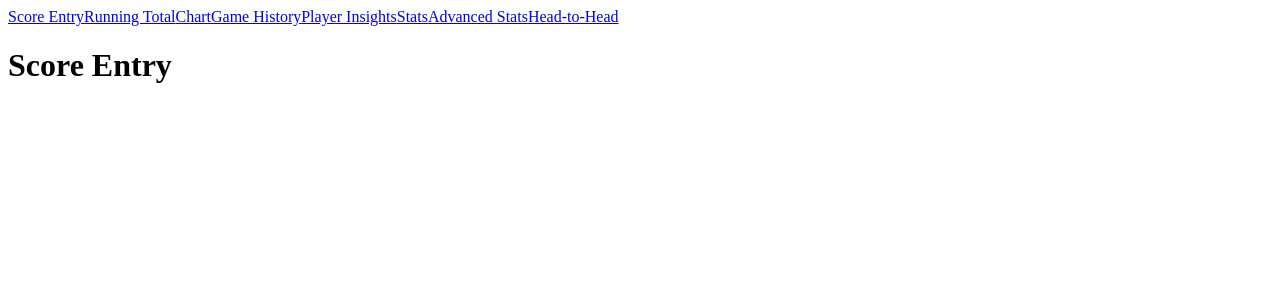
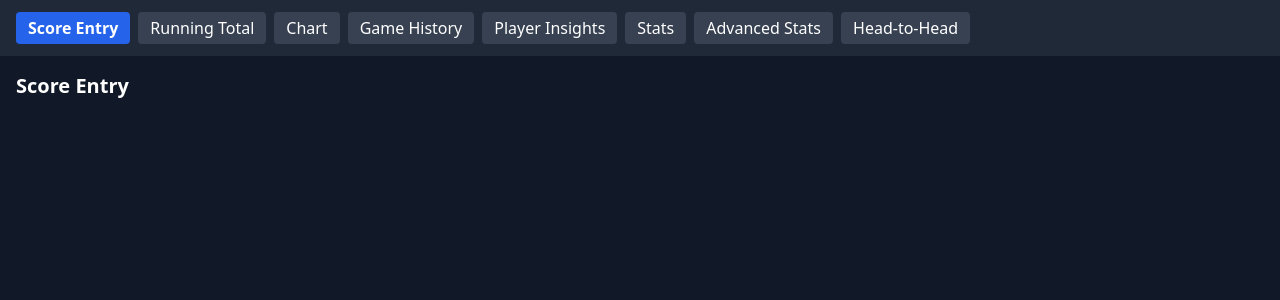
Before and after one commit to KTee1986/mahjong-tracker, a Next.js app: page /score-entry in a window 1280 px wide. Shown: the top 300 px of the page. Built offline with nearby package versions, Linux system fonts and the light colour scheme.

Commit message:
Tailwind

```diff
--- a/components/Layout.js
+++ b/components/Layout.js
@@ -44,7 +44,6 @@ export default function Layout({ children }) {
             </Link>
           ))}
         </div>
-
         {isAdmin && (
           <button
             onClick={handleLogout}
@@ -54,7 +53,6 @@ export default function Layout({ children }) {
           </button>
         )}
       </nav>
-
       <main className="flex-1 p-4">{children}</main>
     </div>
   );
--- a/package.json
+++ b/package.json
@@ -8,12 +8,12 @@
   },
   "dependencies": {
     "autoprefixer": "^10.4.0",
-    "googleapis": "^148.0.0",
     "next": "13.4.0",
     "postcss": "^8.4.0",
     "react": "18.2.0",
     "react-dom": "18.2.0",
     "recharts": "^2.5.0",
-    "tailwindcss": "^3.3.0"
+    "tailwindcss": "^3.3.0",
+    "googleapis": "^118.0.0"
   }
 }
--- /dev/null
+++ b/pages/_app.js
@@ -0,0 +1,5 @@
+import '../styles/globals.css';
+
+export default function App({ Component, pageProps }) {
+  return <Component {...pageProps} />;
+}
```
Also changed, not shown: 1 other file (tests, documents, lock files or other folders).
